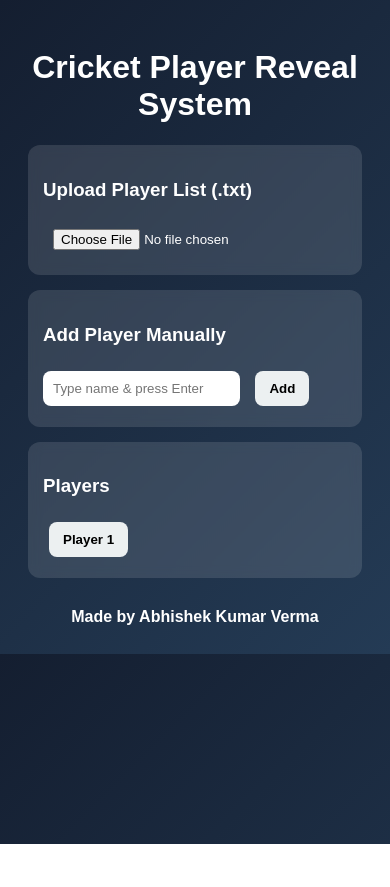
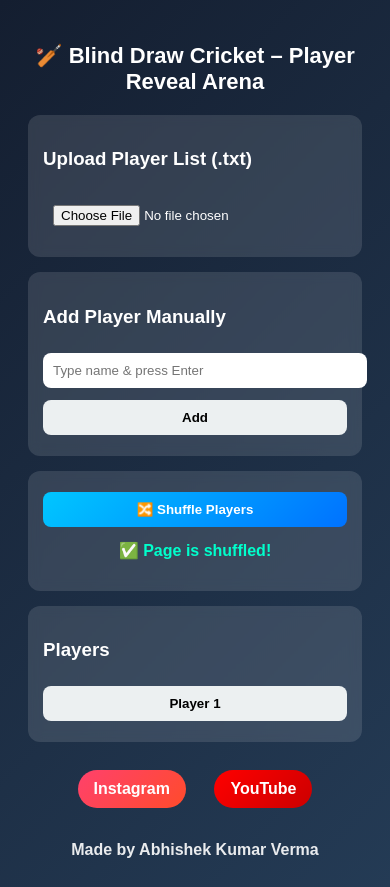
Before and after one commit to shanu5520/cricket-player-reveal, a plain HTML site: page index.html in a window 390 px wide. Both pictures are taken after typing "Sample" into the empty fields and a click on the button "Add". Before the commit the page ends 844 px from the top, so only its background shows below. Drawn offline with Linux system fonts and the light colour scheme.

Commit message:
Update index.html

```diff
--- a/index.html
+++ b/index.html
@@ -2,7 +2,8 @@
 <html lang="en">
 <head>
 <meta charset="UTF-8">
-<title>Cricket Player Random Reveal</title>
+<title>Blind Draw Cricket – Player Reveal Arena</title>
+<meta name="viewport" content="width=device-width, initial-scale=1.0">
 
 <style>
 body {
@@ -12,7 +13,10 @@
     color: white;
 }
 
-    h1 { text-align: center; }
+h1 {
+    text-align: center;
+    margin-bottom: 20px;
+}
 
 .box {
     background: rgba(255,255,255,0.12);
@@ -36,14 +40,19 @@
     border: none;
     cursor: pointer;
     font-weight: bold;
-        transition: transform 0.2s, box-shadow 0.2s;
     background: #ecf0f1;
     color: black;
+    transition: transform 0.2s, box-shadow 0.2s;
 }
 
 button:hover {
-        transform: scale(1.1);
-        box-shadow: 0 8px 18px rgba(0,0,0,0.4);
+    transform: scale(1.08);
+    box-shadow: 0 6px 15px rgba(0,0,0,0.4);
+}
+
+#shuffleBtn {
+    background: linear-gradient(135deg, #00c6ff, #0072ff);
+    color: white;
 }
 
 .captain1 { background: #e74c3c !important; color: white; }
@@ -51,16 +60,57 @@
 .captain3 { background: #f1c40f !important; color: black; }
 .captain4 { background: #9b59b6 !important; color: white; }
 
+#shuffleStatus {
+    margin-top: 8px;
+    color: #00ffcc;
+    font-weight: bold;
+    text-align: center;
+}
+
+/* Social Links */
+.social-links {
+    text-align: center;
+    margin-top: 20px;
+}
+
+.social-links a {
+    display: inline-block;
+    margin: 8px 12px;
+    padding: 10px 16px;
+    border-radius: 20px;
+    text-decoration: none;
+    font-weight: bold;
+    color: white;
+    background: linear-gradient(135deg, #ff416c, #ff4b2b);
+}
+
+.social-links a:nth-child(2) {
+    background: linear-gradient(135deg, #ff0000, #cc0000);
+}
+
 footer {
     text-align: center;
-        margin-top: 30px;
+    margin-top: 25px;
     font-weight: bold;
+    opacity: 0.9;
+}
+
+/* Responsive */
+@media (max-width: 768px) {
+    button, input {
+        width: 100%;
+        margin: 6px 0;
+    }
+    h1 {
+        font-size: 22px;
+    }
 }
 </style>
 </head>
+
 <body>
 
-<h1>Cricket Player Reveal System</h1>
+<h1>🏏 Blind Draw Cricket – Player Reveal Arena</h1>
 
 <div class="box">
     <h3>Upload Player List (.txt)</h3>
@@ -73,9 +123,19 @@
     <button onclick="addPlayer()">Add</button>
 </div>
 
+<div class="box" style="text-align:center;">
+    <button id="shuffleBtn" onclick="shufflePlayers()">🔀 Shuffle Players</button>
+    <p id="shuffleStatus"></p>
+</div>
+
 <div class="box">
     <h3>Players</h3>
     <div id="playerButtons"></div>
+</div>
+
+<div class="social-links">
+    <a href="https://www.instagram.com/abhishek.shanu?igsh=bjNwczFhb2k3ZzAw" target="_blank">Instagram</a>
+    <a href="https://www.youtube.com/@amazingworld6889" target="_blank">YouTube</a>
 </div>
 
 <footer>
@@ -99,24 +159,11 @@
     const container = document.getElementById("playerButtons");
     container.innerHTML = "";
 
-        shuffledPlayers = [...players];
-        shuffle(shuffledPlayers);
-
     for (let i = 0; i < players.length; i++) {
         const btn = document.createElement("button");
         btn.innerText = "Player " + (i + 1);
         btn.onclick = () => reveal(btn, i);
         container.appendChild(btn);
-        }
-    }
-
-    function addPlayer() {
-        const input = document.getElementById("playerName");
-        const name = input.value.trim();
-        if (name !== "") {
-            players.push(name);
-            input.value = "";
-            renderButtons();
     }
 }
 
@@ -128,10 +175,35 @@
     selectCount++;
 }
 
+function shufflePlayers() {
+    if (players.length === 0) return;
+
+    shuffledPlayers = [...players];
+    shuffle(shuffledPlayers);
+    selectCount = 0;
+    renderButtons();
+
+    const status = document.getElementById("shuffleStatus");
+    status.innerText = "✅ Page is shuffled!";
+
+    // Message sirf 3 seconds ke liye
+    setTimeout(() => {
+        status.innerText = "";
+    }, 3000);
+}
+
+function addPlayer() {
+    const input = document.getElementById("playerName");
+    const name = input.value.trim();
+    if (name !== "") {
+        players.push(name);
+        input.value = "";
+        shufflePlayers();
+    }
+}
+
 document.getElementById("playerName").addEventListener("keydown", function(e) {
-        if (e.key === "Enter") {
-            addPlayer();
-        }
+    if (e.key === "Enter") addPlayer();
 });
 
 document.getElementById("fileInput").addEventListener("change", function(e) {
@@ -140,14 +212,11 @@
 
     const reader = new FileReader();
     reader.onload = function() {
-            const lines = reader.result.split("\n");
-            lines.forEach(line => {
-                const name = line.trim();
-                if (name !== "") {
-                    players.push(name);
-                }
-            });
-            renderButtons();
+        players = reader.result
+            .split("\n")
+            .map(p => p.trim())
+            .filter(p => p !== "");
+        shufflePlayers();
     };
     reader.readAsText(file);
 });
```
Lines whose indentation alone changed are shown as unchanged.
